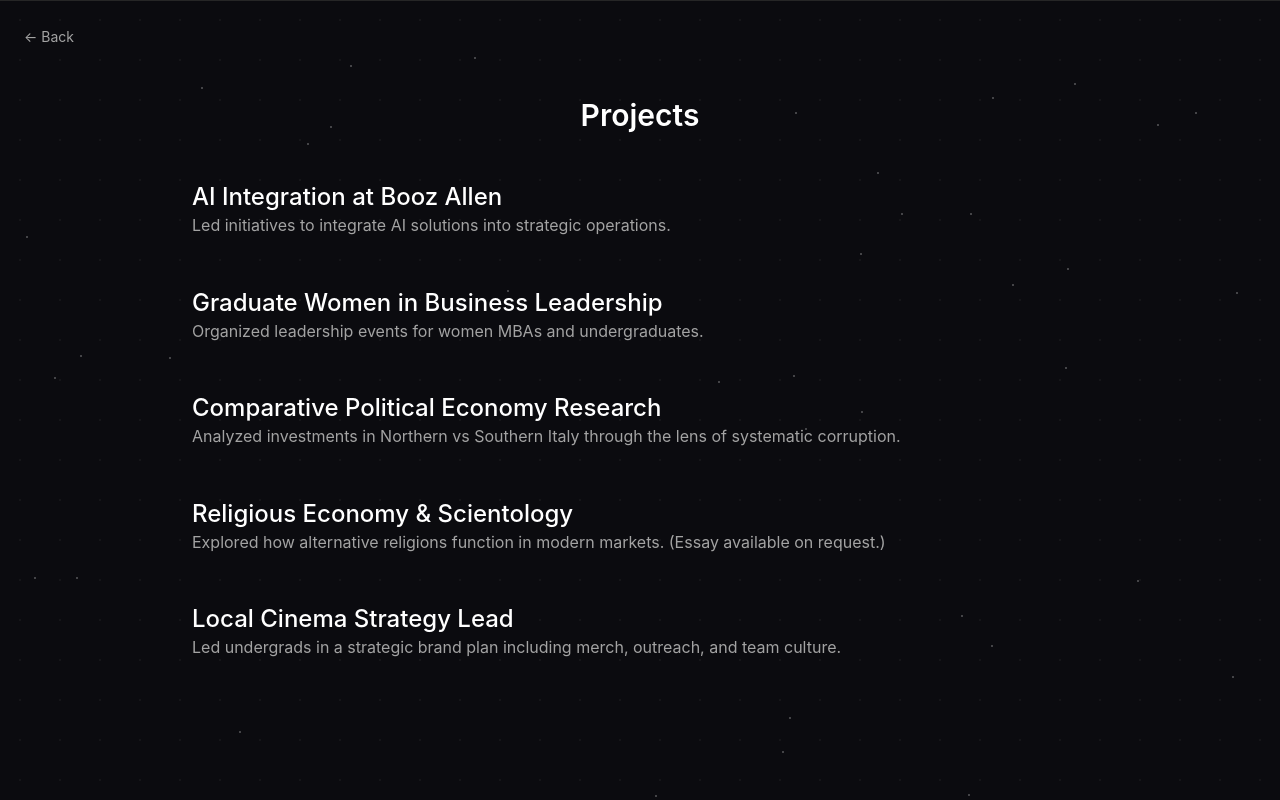
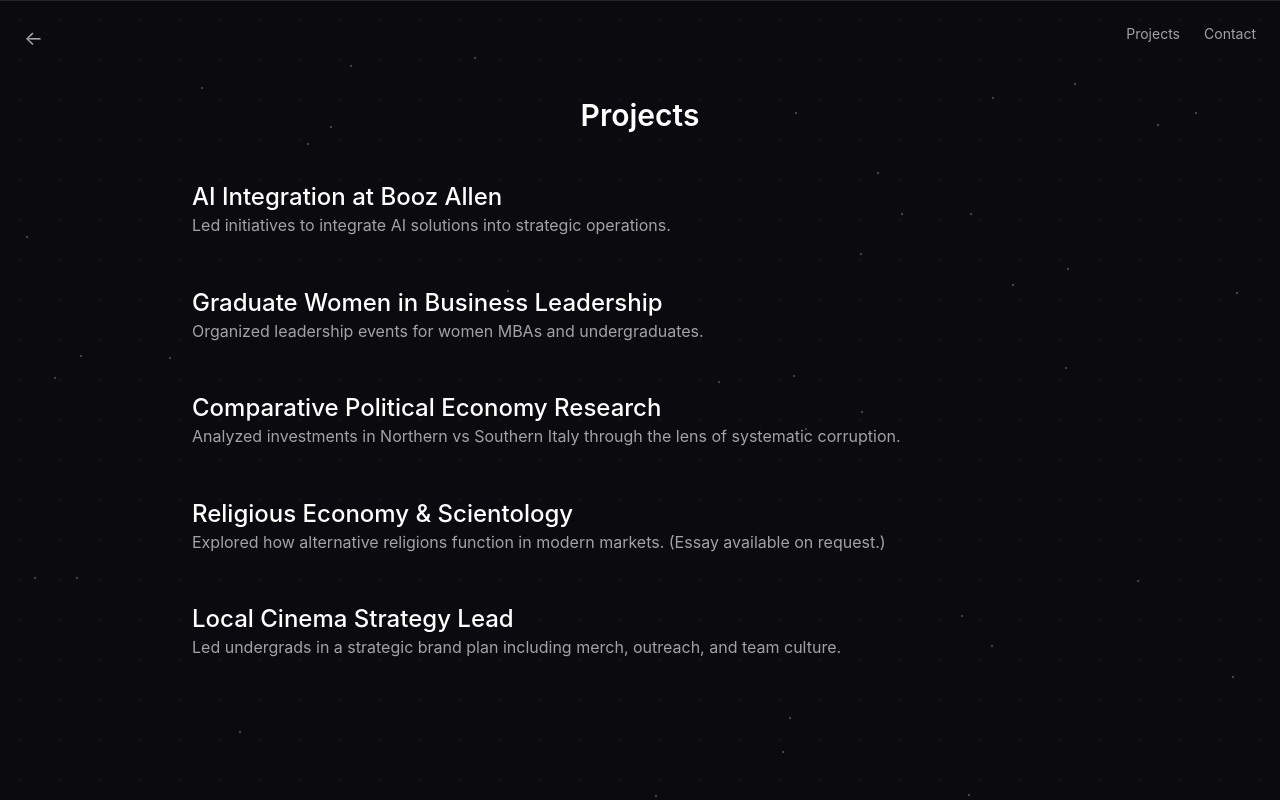
Before and after one commit to katiebaumeister/nextjspractice, a Next.js app in the folder portfolio/: page /projects in a window 1280 px wide. Built offline with nearby package versions, Linux system fonts and the light colour scheme.

Commit message:
Update projects.js

```diff
--- a/portfolio/pages/projects.js
+++ b/portfolio/pages/projects.js
@@ -14,8 +14,12 @@ export default function ProjectsPage() {
       <main className="relative overflow-hidden min-h-screen bg-neutral-950 text-white scroll-smooth">
         <Background />
         <Particles />
-        <div className="absolute top-6 left-6 z-20">
-          <Link href="/" className="text-sm text-neutral-400 hover:text-white">← Back</Link>
+        <div className="absolute top-6 left-6 z-20 text-xl">
+          <Link href="/" className="text-neutral-400 hover:text-white transition">←</Link>
+        </div>
+        <div className="absolute top-6 right-6 z-20 flex space-x-6 text-sm text-neutral-400">
+          <Link href="/projects" className="hover:text-white transition">Projects</Link>
+          <Link href="/contact" className="hover:text-white transition">Contact</Link>
         </div>
         <Projects />
       </main>
```
